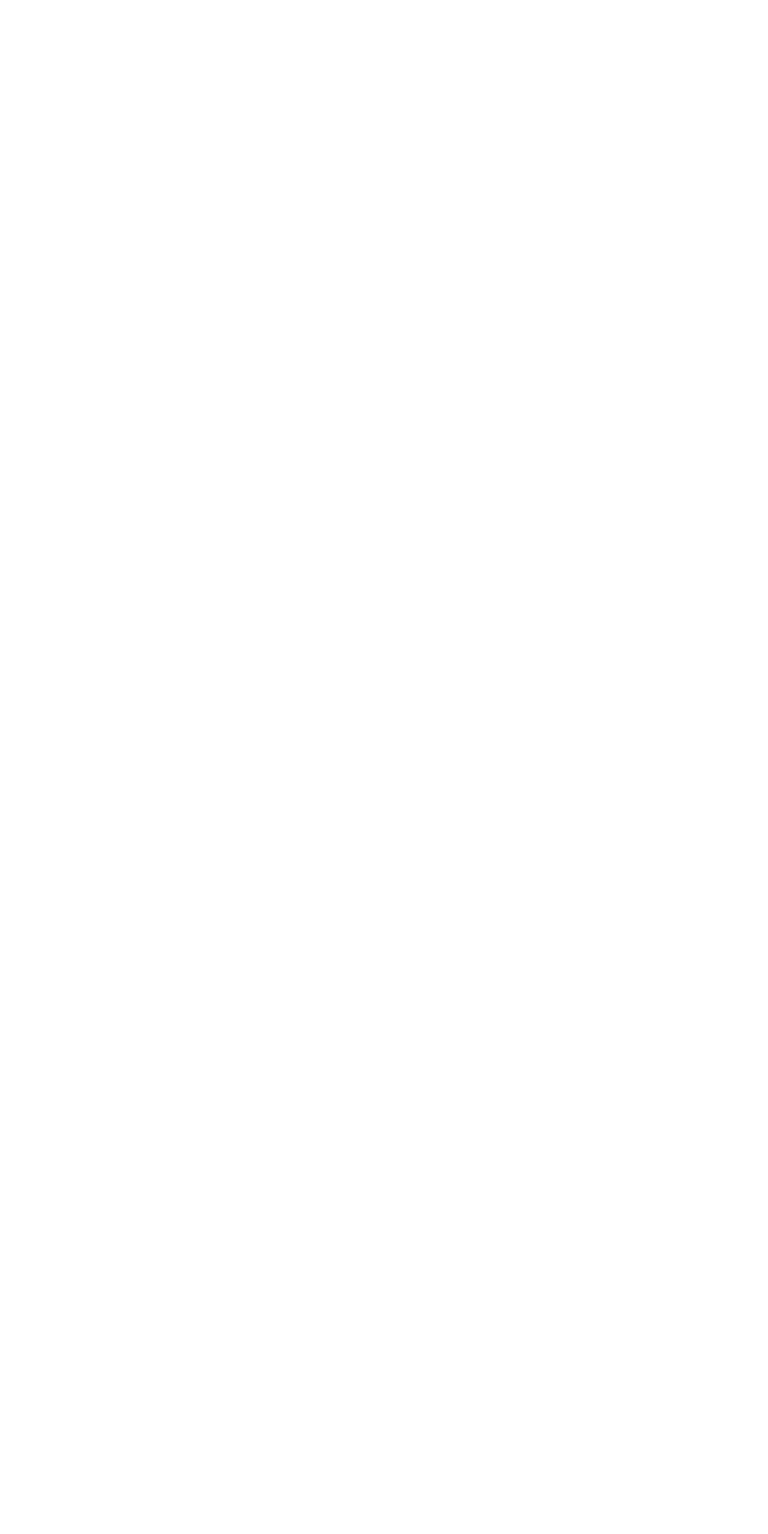
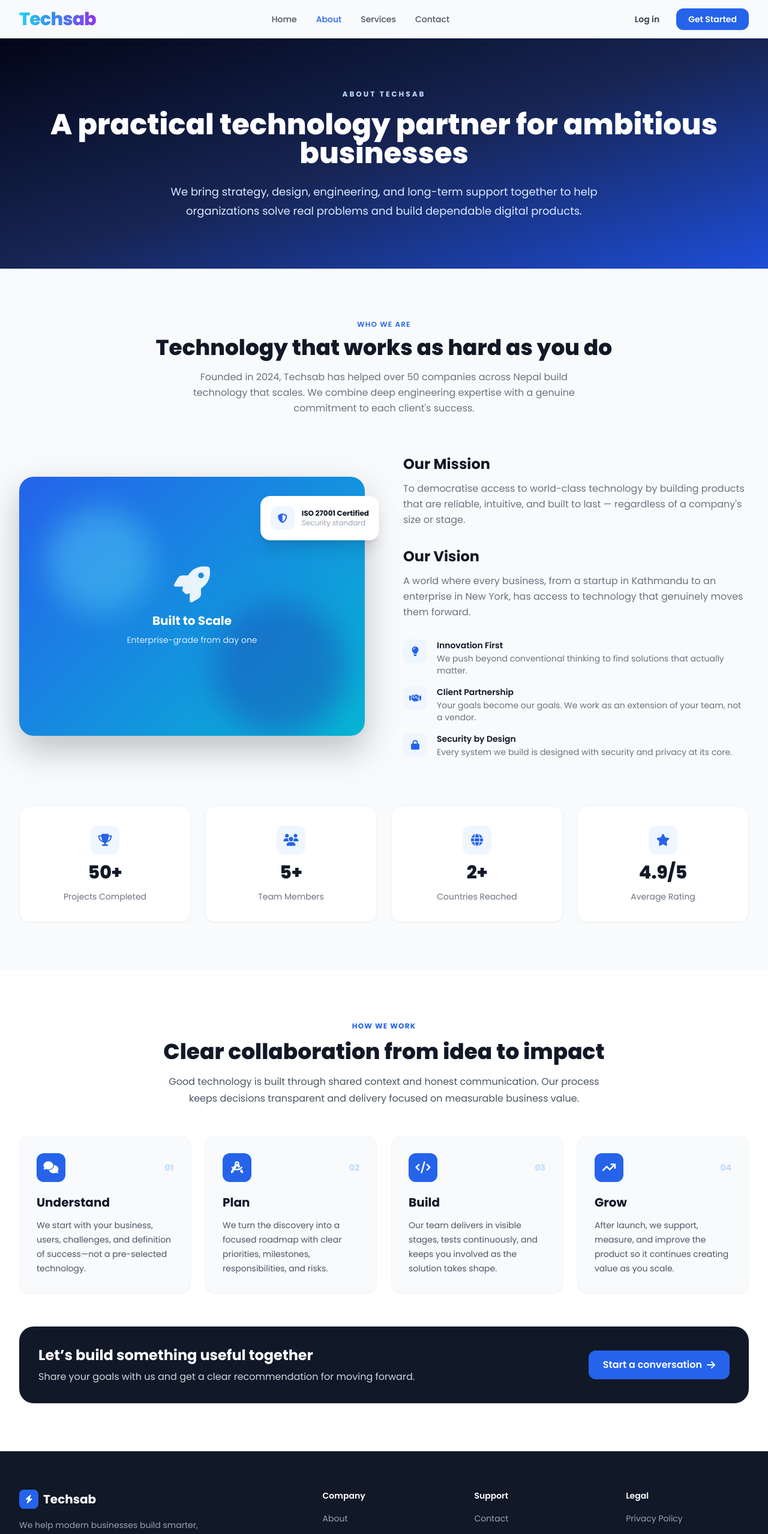
Before and after one commit to dikeshsapkota/TechSabFrontend, a React (Vite) app: page /about in a window 1280 px wide. Before the commit this address had no page. Shown: the top 2558 px of the page at 60% size. Before the commit the page ends 800 px from the top, so only its background shows below. Built offline with nearby package versions, Linux system fonts and the light colour scheme.

Commit message:
Add dedicated company pages

```diff
--- a/src/App.jsx
+++ b/src/App.jsx
@@ -7,6 +7,9 @@ import ServiceDetail from "./pages/ServiceDetail";
 import WebsitePackages from "./pages/WebsitePackages";
 import Checkout from "./pages/Checkout";
 import PlaceOrder from "./pages/PlaceOrder";
+import AboutPage from "./pages/AboutPage";
+import ServicesPage from "./pages/ServicesPage";
+import ContactPage from "./pages/ContactPage";
 
 export default function App() {
   return (
@@ -14,6 +17,9 @@ export default function App() {
       <ScrollToTop />
       <Routes>
         <Route path="/" element={<Home />} />
+        <Route path="/about" element={<AboutPage />} />
+        <Route path="/services" element={<ServicesPage />} />
+        <Route path="/contact" element={<ContactPage />} />
         <Route path="/login" element={<Login />} />
         <Route path="/register" element={<Register />} />
         <Route path="/services/:slug" element={<ServiceDetail />} />
--- a/src/components/Navbar.jsx
+++ b/src/components/Navbar.jsx
@@ -1,39 +1,22 @@
 import { useState, useEffect } from "react";
-import { Link, useLocation, useNavigate } from "react-router-dom";
+import { Link, NavLink } from "react-router-dom";
 
 const NAV_LINKS = [
-  { label: "Home",     href: "#home"     },
-  { label: "About",    href: "#about"    },
-  { label: "Services", href: "#services" },
-  { label: "Contact",  href: "#contact"  },
+  { label: "Home",     to: "/"         },
+  { label: "About",    to: "/about"    },
+  { label: "Services", to: "/services" },
+  { label: "Contact",  to: "/contact"  },
 ];
 
 export default function Navbar() {
   const [menuOpen, setMenuOpen]   = useState(false);
   const [scrolled, setScrolled]   = useState(false);
-  const location = useLocation();
-  const navigate = useNavigate();
-  const isHome = location.pathname === "/";
 
   useEffect(() => {
     const onScroll = () => setScrolled(window.scrollY > 20);
     window.addEventListener("scroll", onScroll);
     return () => window.removeEventListener("scroll", onScroll);
   }, []);
-
-  const handleNavClick = (href) => {
-    setMenuOpen(false);
-    if (isHome) {
-      const el = document.querySelector(href);
-      if (el) el.scrollIntoView({ behavior: "smooth" });
-    } else {
-      navigate("/");
-      setTimeout(() => {
-        const el = document.querySelector(href);
-        if (el) el.scrollIntoView({ behavior: "smooth" });
-      }, 100);
-    }
-  };
 
   return (
     <header className={`fixed top-0 left-0 right-0 z-50 transition-all duration-300 ${scrolled ? "bg-white/95 backdrop-blur shadow-sm" : "bg-transparent"}`}>
@@ -49,12 +32,14 @@ export default function Navbar() {
         <ul className="hidden md:flex items-center gap-8">
           {NAV_LINKS.map((l) => (
             <li key={l.label}>
-              <button
-                onClick={() => handleNavClick(l.href)}
-                className="text-sm font-medium text-gray-600 hover:text-blue-600 transition-colors"
+              <NavLink
+                to={l.to}
+                className={({ isActive }) => `text-sm font-medium transition-colors ${
+                  isActive ? "text-blue-600" : "text-gray-600 hover:text-blue-600"
+                }`}
               >
                 {l.label}
-              </button>
+              </NavLink>
             </li>
           ))}
         </ul>
@@ -86,12 +71,15 @@ export default function Navbar() {
           <ul className="flex flex-col px-4 py-4 gap-1">
             {NAV_LINKS.map((l) => (
               <li key={l.label}>
-                <button
-                  onClick={() => handleNavClick(l.href)}
-                  className="w-full text-left px-4 py-3 rounded-xl text-sm font-medium text-gray-700 hover:bg-blue-50 hover:text-blue-600 transition"
+                <NavLink
+                  to={l.to}
+                  onClick={() => setMenuOpen(false)}
+                  className={({ isActive }) => `block w-full px-4 py-3 rounded-xl text-sm font-medium transition ${
+                    isActive ? "bg-blue-50 text-blue-600" : "text-gray-700 hover:bg-blue-50 hover:text-blue-600"
+                  }`}
                 >
                   {l.label}
-                </button>
+                </NavLink>
               </li>
             ))}
             <li className="border-t border-gray-100 mt-2 pt-2 flex flex-col gap-2">
--- /dev/null
+++ b/src/pages/AboutPage.jsx
@@ -0,0 +1,81 @@
+import { Link } from "react-router-dom";
+import SiteLayout from "../layouts/SiteLayout";
+import About from "../sections/About";
+
+const APPROACH = [
+  {
+    icon: "fa-solid fa-comments",
+    title: "Understand",
+    description: "We start with your business, users, challenges, and definition of success—not a pre-selected technology.",
+  },
+  {
+    icon: "fa-solid fa-compass-drafting",
+    title: "Plan",
+    description: "We turn the discovery into a focused roadmap with clear priorities, milestones, responsibilities, and risks.",
+  },
+  {
+    icon: "fa-solid fa-code",
+    title: "Build",
+    description: "Our team delivers in visible stages, tests continuously, and keeps you involved as the solution takes shape.",
+  },
+  {
+    icon: "fa-solid fa-arrow-trend-up",
+    title: "Grow",
+    description: "After launch, we support, measure, and improve the product so it continues creating value as you scale.",
+  },
+];
+
+export default function AboutPage() {
+  return (
+    <SiteLayout>
+      <section className="bg-gradient-to-br from-slate-950 via-blue-950 to-blue-700 px-4 py-20 text-white">
+        <div className="container-max max-w-4xl text-center">
+          <span className="text-xs font-bold uppercase tracking-[0.25em] text-blue-200">About Techsab</span>
+          <h1 className="mt-4 text-4xl font-extrabold sm:text-5xl">A practical technology partner for ambitious businesses</h1>
+          <p className="mx-auto mt-6 max-w-3xl text-lg leading-8 text-blue-100">
+            We bring strategy, design, engineering, and long-term support together to help organizations solve real problems and build dependable digital products.
+          </p>
+        </div>
+      </section>
+
+      <About />
+
+      <section className="section-padding bg-white">
+        <div className="container-max">
+          <div className="mx-auto max-w-3xl text-center">
+            <span className="text-xs font-bold uppercase tracking-widest text-blue-600">How we work</span>
+            <h2 className="mt-3 text-3xl font-extrabold text-gray-900 sm:text-4xl">Clear collaboration from idea to impact</h2>
+            <p className="mt-4 leading-7 text-gray-600">
+              Good technology is built through shared context and honest communication. Our process keeps decisions transparent and delivery focused on measurable business value.
+            </p>
+          </div>
+
+          <div className="mt-12 grid gap-6 md:grid-cols-2 xl:grid-cols-4">
+            {APPROACH.map((step, index) => (
+              <article key={step.title} className="rounded-2xl border border-gray-100 bg-slate-50 p-7 shadow-sm">
+                <div className="flex items-center justify-between">
+                  <div className="flex h-12 w-12 items-center justify-center rounded-xl bg-blue-600 text-xl text-white">
+                    <i className={step.icon} />
+                  </div>
+                  <span className="text-sm font-bold text-blue-200">0{index + 1}</span>
+                </div>
+                <h3 className="mt-5 text-xl font-bold text-gray-900">{step.title}</h3>
+                <p className="mt-3 text-sm leading-6 text-gray-600">{step.description}</p>
+              </article>
+            ))}
+          </div>
+
+          <div className="mt-14 rounded-3xl bg-gray-900 p-8 text-white sm:flex sm:items-center sm:justify-between">
+            <div>
+              <h2 className="text-2xl font-bold">Let’s build something useful together</h2>
+              <p className="mt-2 text-gray-300">Share your goals with us and get a clear recommendation for moving forward.</p>
+            </div>
+            <Link to="/contact" className="mt-6 inline-flex items-center gap-2 rounded-xl bg-blue-600 px-6 py-3 font-semibold text-white hover:bg-blue-700 sm:mt-0">
+              Start a conversation <i className="fa-solid fa-arrow-right" />
+            </Link>
+          </div>
+        </div>
+      </section>
+    </SiteLayout>
+  );
+}
--- /dev/null
+++ b/src/pages/ContactPage.jsx
@@ -0,0 +1,10 @@
+import SiteLayout from "../layouts/SiteLayout";
+import Contact from "../sections/Contact";
+
+export default function ContactPage() {
+  return (
+    <SiteLayout>
+      <Contact />
+    </SiteLayout>
+  );
+}
--- a/src/pages/Home.jsx
+++ b/src/pages/Home.jsx
@@ -3,7 +3,6 @@ import Footer from "../components/Footer";
 import Hero from "../sections/Hero";
 import About from "../sections/About";
 import Services from "../sections/Services";
-import Contact from "../sections/Contact";
 
 export default function Home() {
   return (
@@ -13,7 +12,6 @@ export default function Home() {
         <Hero />
         <About />
         <Services />
-        <Contact />
       </main>
       <Footer />
     </>
--- a/src/pages/ServiceDetail.jsx
+++ b/src/pages/ServiceDetail.jsx
@@ -19,7 +19,7 @@ export default function ServiceDetail() {
     <SiteLayout>
       <section className="bg-gradient-to-br from-slate-950 via-blue-950 to-blue-700 px-4 py-20 text-white">
         <div className="container-max">
-          <Link to="/#services" className="text-sm font-semibold text-blue-200 hover:text-white">
+          <Link to="/services" className="text-sm font-semibold text-blue-200 hover:text-white">
             <i className="fa-solid fa-arrow-left mr-2" />All services
           </Link>
           <div className="mt-10 max-w-3xl">
@@ -60,7 +60,7 @@ export default function ServiceDetail() {
             <h2 className="text-2xl font-bold">{isWebsite ? "Find the right website package" : `Ready to discuss ${service.title}?`}</h2>
             <p className="mt-2 text-blue-100">{isWebsite ? "Compare deliverables and choose a plan for your project." : "Tell us what you need and we’ll recommend the best next step."}</p>
           </div>
-          <Link to={isWebsite ? "/website-packages" : "/#contact"} className="mt-6 inline-flex rounded-xl bg-white px-6 py-3 font-semibold text-blue-700 sm:mt-0">
+          <Link to={isWebsite ? "/website-packages" : "/contact"} className="mt-6 inline-flex rounded-xl bg-white px-6 py-3 font-semibold text-blue-700 sm:mt-0">
             {isWebsite ? "View packages" : "Book a consultation"}
           </Link>
         </div>
--- /dev/null
+++ b/src/pages/ServicesPage.jsx
@@ -0,0 +1,40 @@
+import { Link } from "react-router-dom";
+import SiteLayout from "../layouts/SiteLayout";
+import ServiceCard from "../components/ServiceCard";
+import services from "../data/services";
+
+export default function ServicesPage() {
+  return (
+    <SiteLayout>
+      <section className="bg-gradient-to-br from-slate-950 via-blue-950 to-blue-700 px-4 py-20 text-white">
+        <div className="container-max text-center">
+          <span className="text-xs font-bold uppercase tracking-[0.25em] text-blue-200">What we do</span>
+          <h1 className="mt-4 text-4xl font-extrabold sm:text-5xl">Services built around your goals</h1>
+          <p className="mx-auto mt-5 max-w-2xl text-lg leading-8 text-blue-100">
+            Strategy, design, engineering, finance, and ongoing support—all structured clearly so you can find the right expertise for your next step.
+          </p>
+        </div>
+      </section>
+
+      <section className="section-padding bg-slate-50">
+        <div className="container-max">
+          <div className="grid gap-6 md:grid-cols-2 xl:grid-cols-3">
+            {services.map((service) => (
+              <ServiceCard key={service.id} {...service} />
+            ))}
+          </div>
+
+          <div className="mt-14 rounded-3xl bg-blue-600 p-8 text-white shadow-xl sm:flex sm:items-center sm:justify-between">
+            <div>
+              <h2 className="text-2xl font-bold">Need help choosing a service?</h2>
+              <p className="mt-2 text-blue-100">Tell us about your challenge and we’ll recommend a practical next step.</p>
+            </div>
+            <Link to="/contact" className="mt-6 inline-flex items-center gap-2 rounded-xl bg-white px-6 py-3 font-semibold text-blue-700 sm:mt-0">
+              Book a free consultation <i className="fa-solid fa-arrow-right" />
+            </Link>
+          </div>
+        </div>
+      </section>
+    </SiteLayout>
+  );
+}
```
Also changed, not shown: src/sections/Services.jsx (+4 -10 lines).
